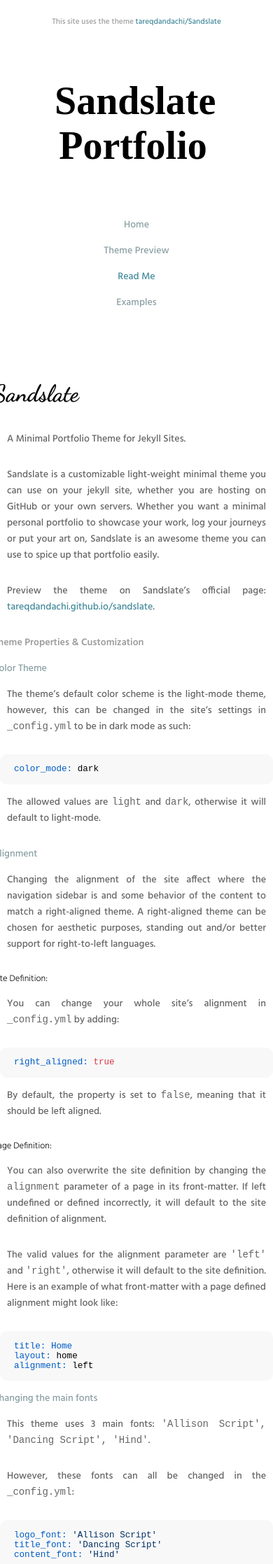
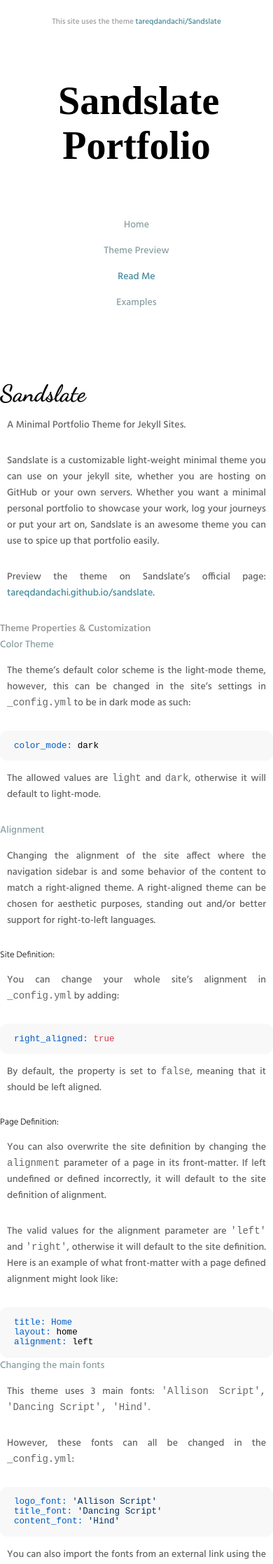
Before and after one commit to itstorque/sandslate, a Jekyll site: the page built from read_me.md, in a window 390 px wide. Shown: the top 2235 px of the page at 70% size. Built offline with Jekyll 4.4.1, drawn with Linux system fonts in a browser that asks for light colours.

Commit message:
Fixed negative left spacing bug from desktop to mobile transition

```diff
--- a/assets/css/style.css
+++ b/assets/css/style.css
@@ -266,7 +266,7 @@
   }
   nav ul, nav ul li, nav ul li a, nav ul li.active a, nav ul:hover li a, nav ul li:hover a, nav ul:hover li.active a {padding-left: 0px; margin-left: 0px;}
   footer {display: block; position: static; top: 0px; width: 100%; text-align: center; margin-bottom: 10px;}
-  h1, h2, h3, h4 {margin-right: 0px;}
+  h1, h2, h3, h4 {margin: 0px;}
 
   #site_title{text-align: center; width: 100%; display: inline-block; padding-left: 0px; font-size: 4em;}
   #content {
```
